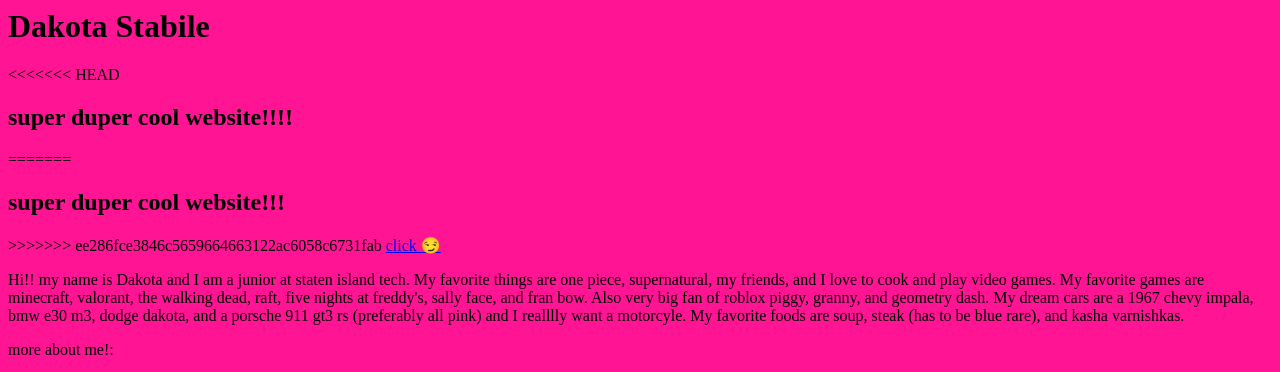
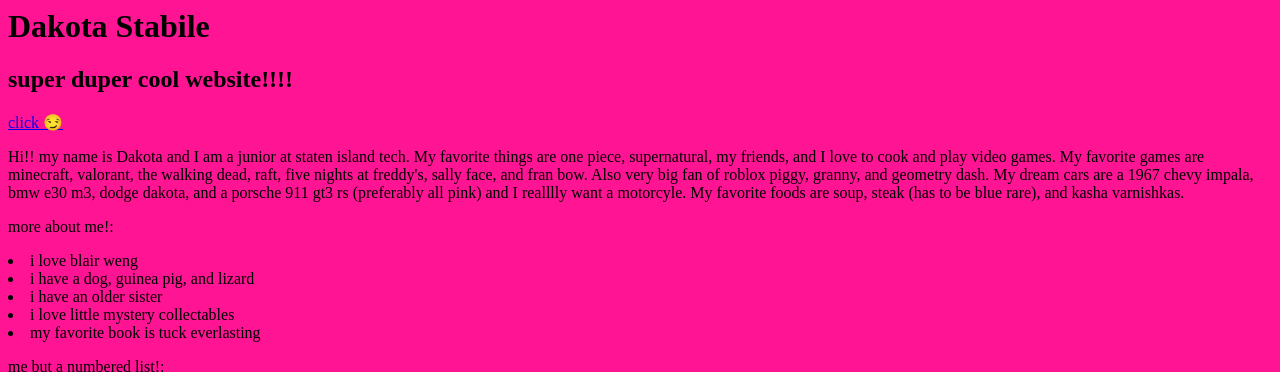
Before and after one commit to staten-island-tech/intro-to-html-dakotas17, a plain HTML site: page index.html in a window 1280 px wide. Shown: the top 372 px of the page. Drawn offline with Linux system fonts and the light colour scheme.

Commit message:
Update index.html

```diff
--- a/index.html
+++ b/index.html
@@ -9,19 +9,18 @@
 
 <body>
     <h1>Dakota Stabile</h1>
-<<<<<<< HEAD
     <h2>super duper cool website!!!!</h2>
-=======
-    <h2>super duper cool website!!!</h2>
->>>>>>> ee286fce3846c5659664663122ac6058c6731fab
     <a href="https://youtu.be/dQw4w9WgXcQ?si=FCp1WPy-UAzs28mq.html">click 😏</a>
-<p>Hi!! my name is Dakota and I am a junior at staten island tech. My favorite things are one piece, supernatural, my friends, and I love to cook and play video games.
-    My favorite games are minecraft, valorant, the walking dead, raft, five nights at freddy's, sally face, and fran bow. Also very big fan of roblox piggy, granny, and geometry dash.
-    My dream cars are a 1967 chevy impala, bmw e30 m3, dodge dakota, and a porsche 911 gt3 rs (preferably all pink) and I realllly want a motorcyle. My favorite foods are soup, steak (has to be blue rare), and kasha varnishkas.
-</p>
+    <p>Hi!! my name is Dakota and I am a junior at staten island tech. My favorite things are one piece, supernatural,
+        my friends, and I love to cook and play video games.
+        My favorite games are minecraft, valorant, the walking dead, raft, five nights at freddy's, sally face, and fran
+        bow. Also very big fan of roblox piggy, granny, and geometry dash.
+        My dream cars are a 1967 chevy impala, bmw e30 m3, dodge dakota, and a porsche 911 gt3 rs (preferably all pink)
+        and I realllly want a motorcyle. My favorite foods are soup, steak (has to be blue rare), and kasha varnishkas.
+    </p>
 
 
-<p>more about me!:</p>
+    <p>more about me!:</p>
     <li>i love blair weng</li>
     <li>i have a dog, guinea pig, and lizard</li>
     <li>i have an older sister</li>
@@ -29,7 +28,7 @@
     <li>my favorite book is tuck everlasting</li>
 
 
-<p>me but a numbered list!:</p>
+    <p>me but a numbered list!:</p>
     <ol type="1">
         <li>favorite animal is a sea otter</li>
         <li>favorite drink is lemonade</li>
```
